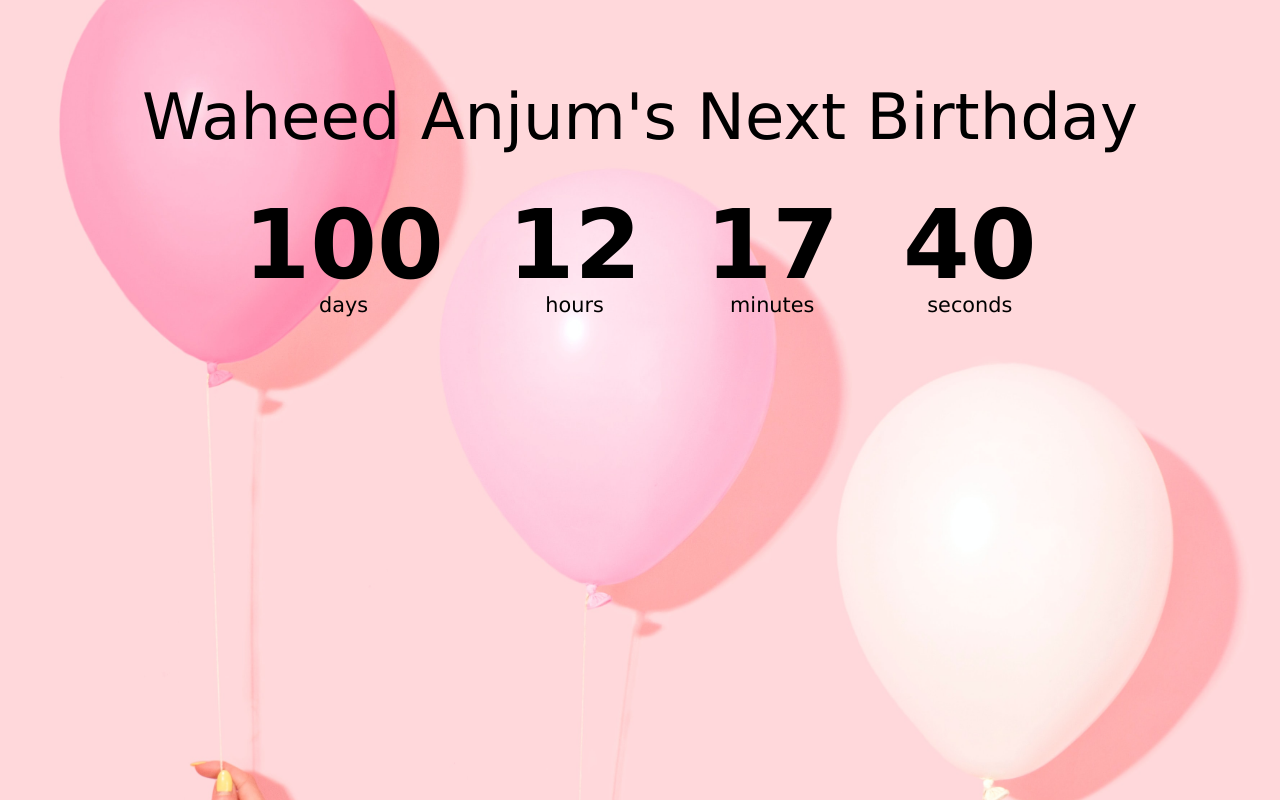
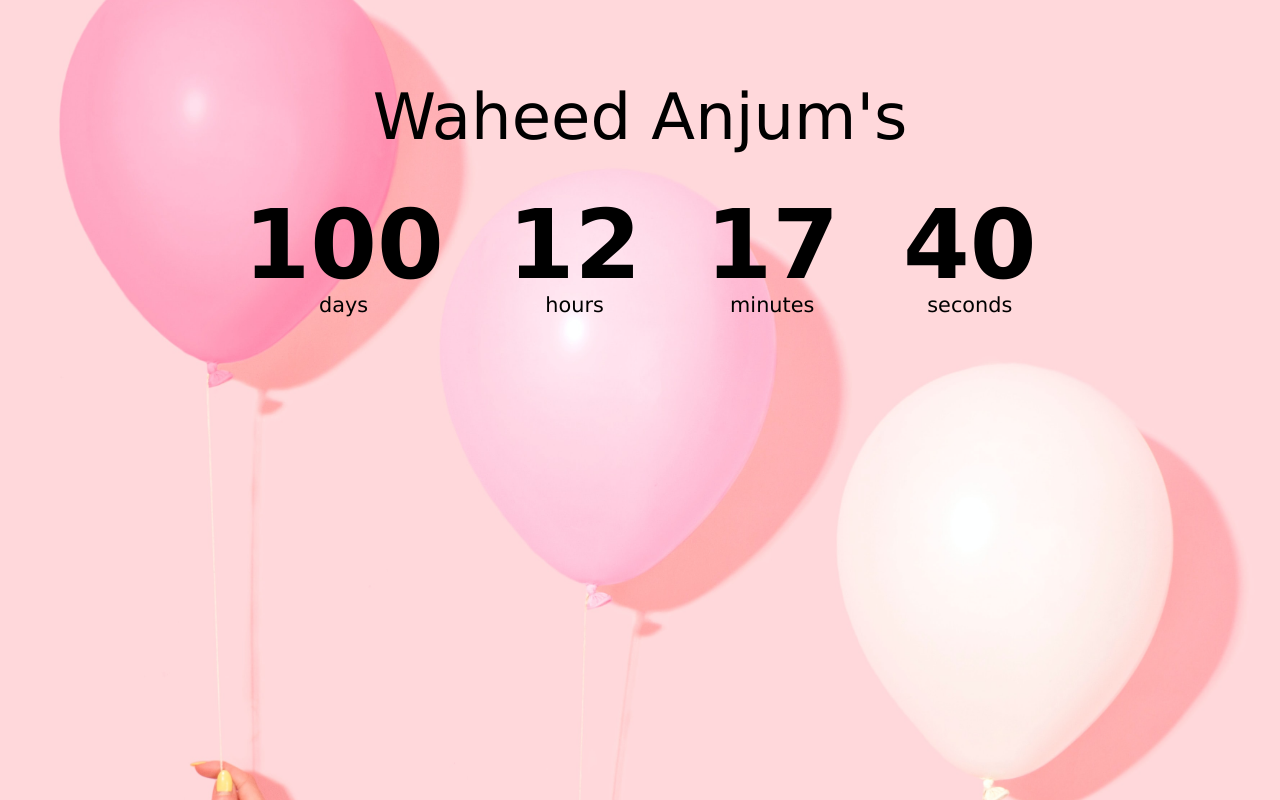
Before and after one commit to Waheed4045/Birthday., a plain HTML site: page index.html in a window 1280 px wide. Drawn offline with Linux system fonts and the light colour scheme.

Commit message:
Update index.html

```diff
--- a/index.html
+++ b/index.html
@@ -8,7 +8,7 @@
     <link rel="stylesheet" href="styles.css">
 </head>
 <body>
-    <h1>Waheed Anjum's Next Birthday</h1>
+    <h1>Waheed Anjum's</h1>
     <div class="countdown-container">
         <div class="countdown-el days-c">
             <p class="big-text" id="days">0</p>
```
